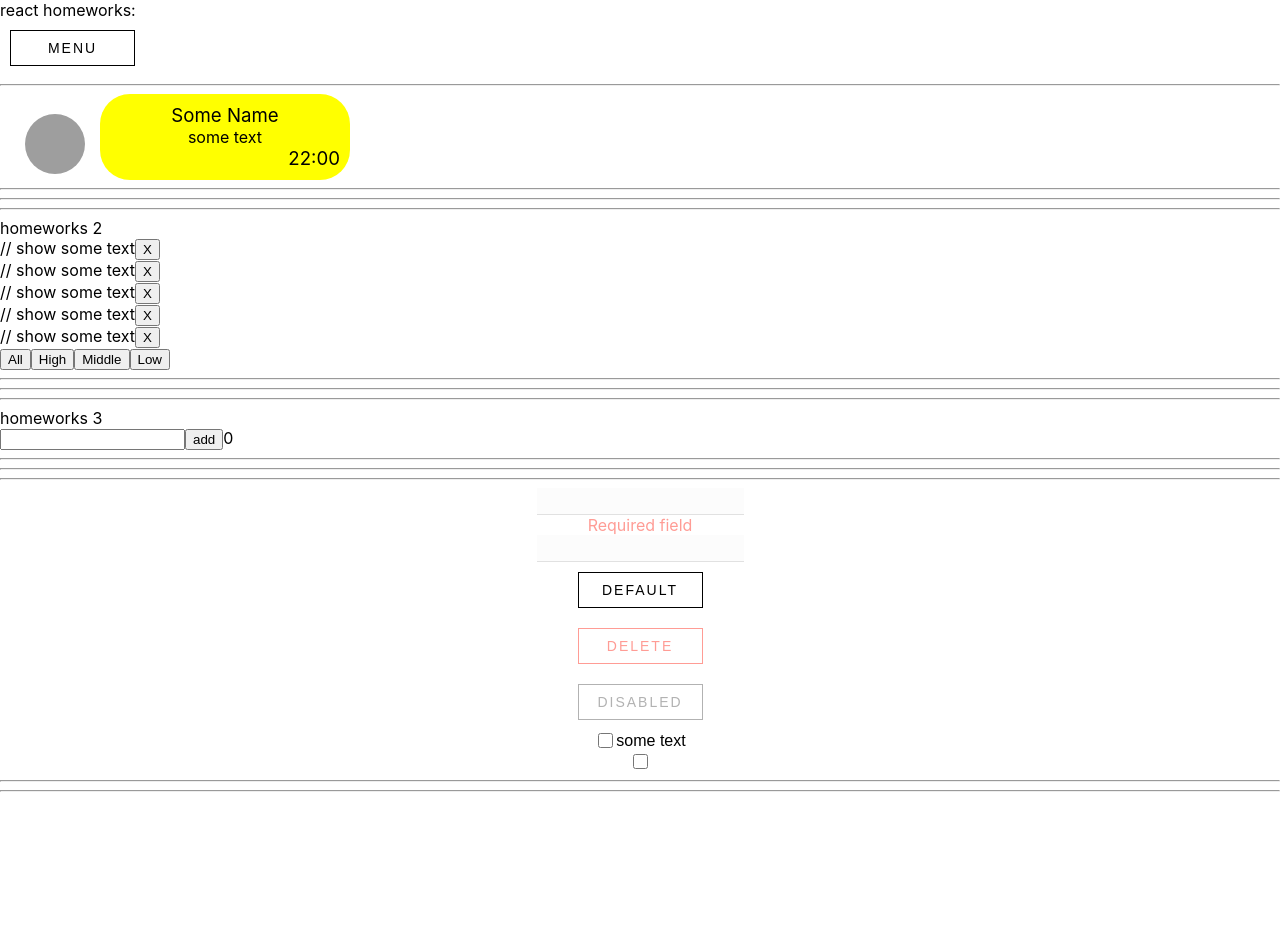
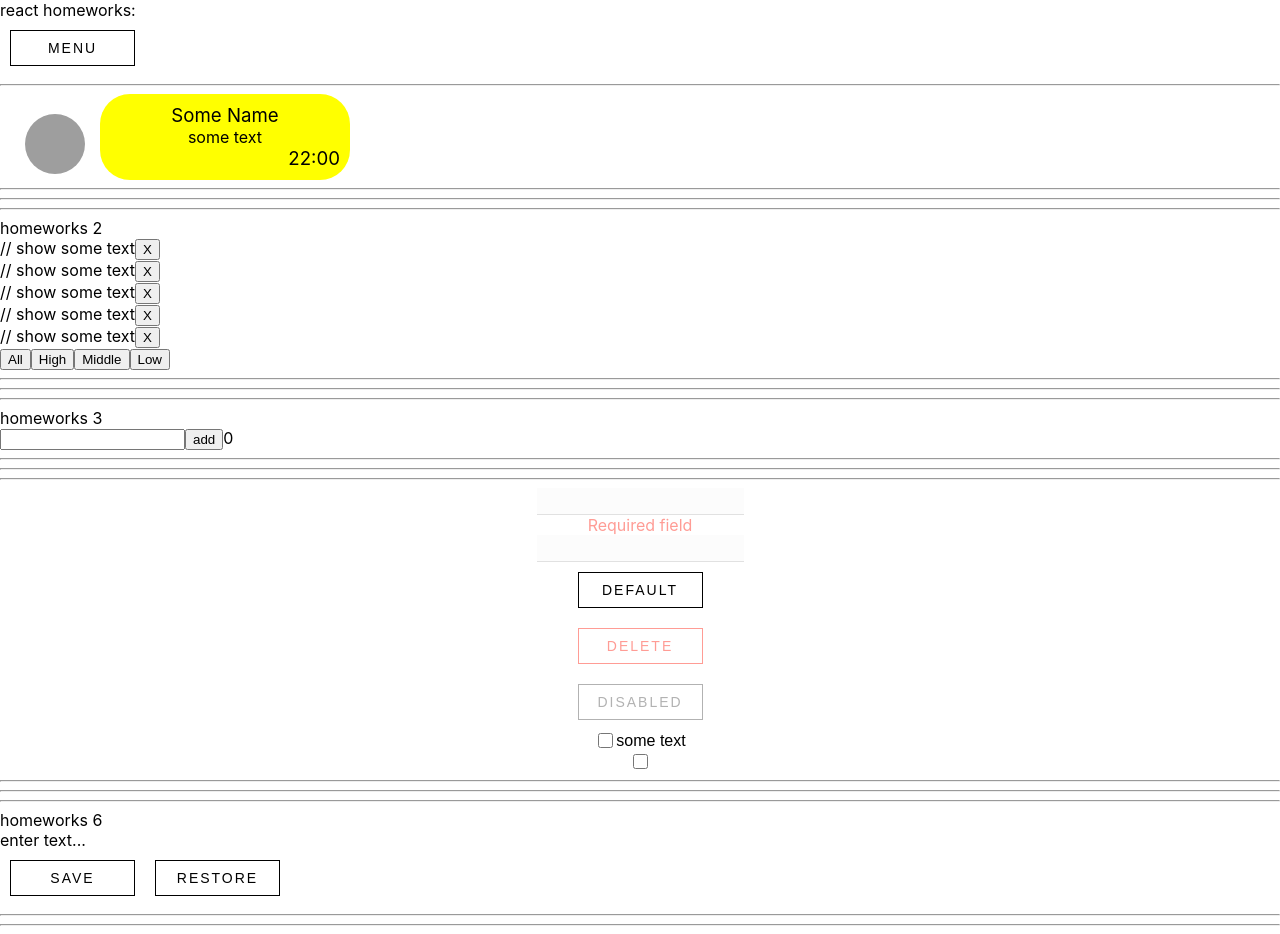
Before and after one commit to Asont/simple-react-homeworks, a React (Create React App) app: page /#/pre-junior in a window 1280 px wide. Before the commit the page ends 800 px from the top, so only its background shows below. Built offline with nearby package versions, Linux system fonts and the light colour scheme; grey boxes are pictures that could not be loaded.

Commit message:
Homework 6 in progress

```diff
--- a/src/p2-homeworks/h5-rrd-v6/pages/PreJunior.tsx
+++ b/src/p2-homeworks/h5-rrd-v6/pages/PreJunior.tsx
@@ -3,6 +3,7 @@ import HW1 from '../../h1/HW1'
 import HW2 from '../../h2/HW2'
 import HW3 from '../../h3/HW3'
 import HW4 from '../../h4/HW4'
+import HW6 from "../../h6/HW6";
 
 function PreJunior() {
     return (
@@ -11,7 +12,7 @@ function PreJunior() {
             <HW2/>
             <HW3/>
             <HW4/>
-            {/*<HW6/>*/}
+            <HW6/>
 
         </div>
     )
--- a/src/p2-homeworks/h6/HW6.tsx
+++ b/src/p2-homeworks/h6/HW6.tsx
@@ -10,7 +10,7 @@ function HW6() {
         saveState<string>('editable-span-value', value)
     }
     const restore = () => {
-        // setValue()
+      setValue(restoreState('editable-span-value', "null"))
     }
 
     return (
```
